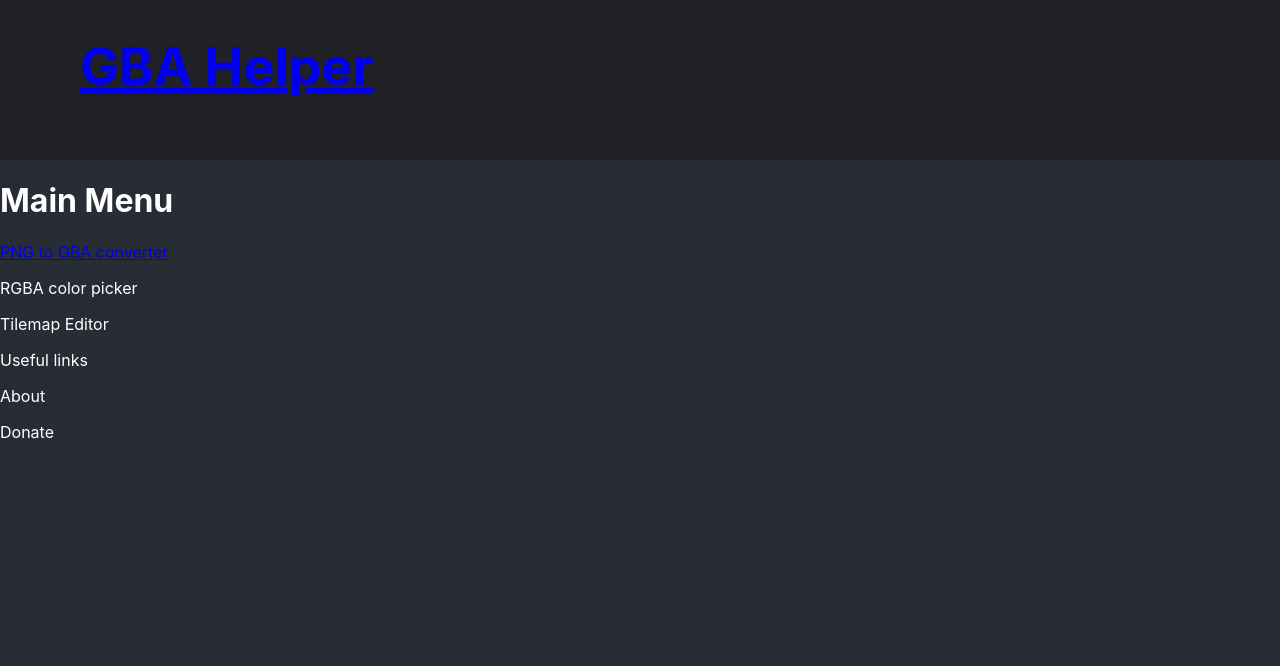
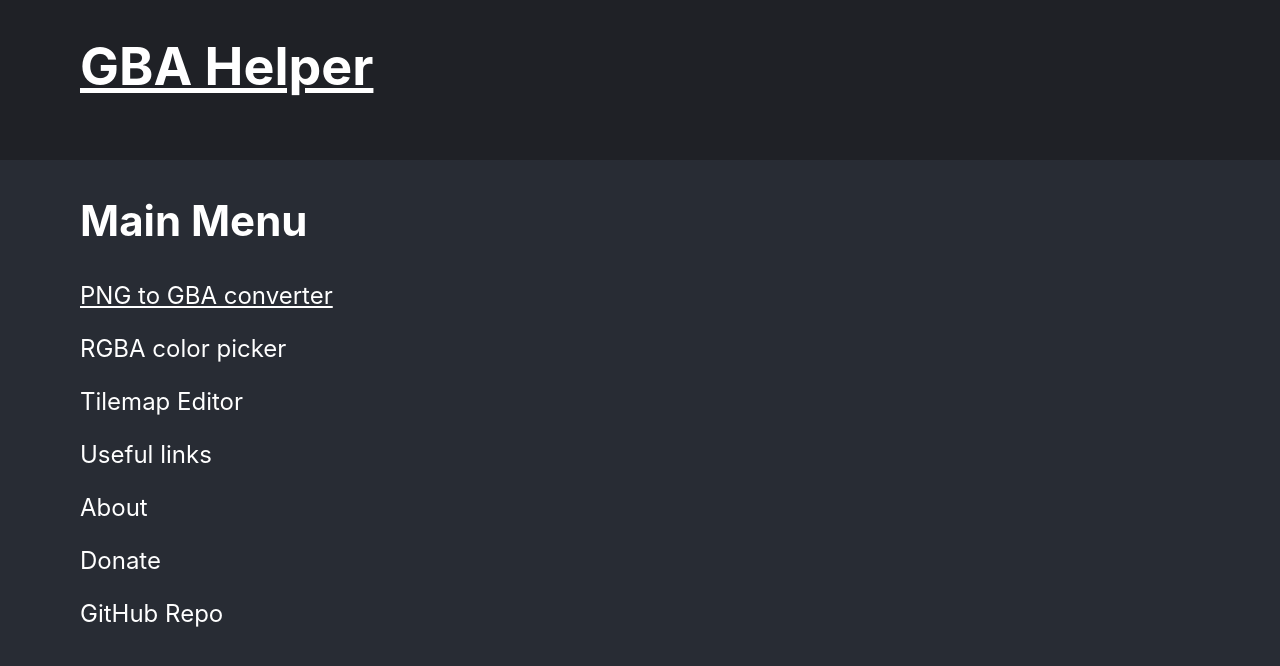
Before and after one commit to isaact23/gba-helper, a React (Create React App) app: page / in a window 1280 px wide. Shown: the top 666 px of the page. Built offline with nearby package versions, Linux system fonts and the light colour scheme.

Commit message:
Finish basic routing

```diff
--- a/src/App.scss
+++ b/src/App.scss
@@ -2,17 +2,49 @@ $text: white;
 $background1: #282c34;
 $background2: #1f2126;
 
+h1 {
+  font-size: 52px;
+}
+h2 {
+  font-size: 42px;
+}
+ul {
+  font-size: 24px;
+  padding: 0;
+  list-style-type: none;
+}
+
+a {
+  text-decoration: underline;
+}
+a:link {
+  color: $text;
+}
+a:visited {
+  color: $text;
+}
+a:hover {
+  color: #aaaaaa;
+}
+a:active {
+  color: #777777;
+}
+
 .App {
+  background-color: $background1;
+  position: fixed;
+  width: 100%;
+  height: 100%;
+  min-height: 100%;
+  margin: 0;
+  padding: 0;
   text-align: left;
-  height: 100vh;
-  background-color: $background1;
 }
 .App-header {
   background-color: $background2;
   height: 20vh;
   display: flex;
   justify-content: left;
-  font-size: calc(10px + 2vmin);
 }
 .App-header-title {
   margin-left: 10vh;
@@ -20,5 +52,11 @@ $background2: #1f2126;
 }
 
 .MainMenu {
+  margin-left: 10vh;
   color: $text;
 }
+
+.ColorPicker {
+  margin-left: 10vh;
+  color: $text;
+}
--- a/src/ColorPicker.js
+++ b/src/ColorPicker.js
@@ -1,5 +1,7 @@
 export default function ColorPicker() {
     return (
-        <h1>Color Picker</h1>
+        <div className="ColorPicker">
+            <h2>Color Picker</h2>
+        </div>
     );
 }
--- a/src/MainMenu.js
+++ b/src/MainMenu.js
@@ -3,13 +3,14 @@ import {Link} from "react-router-dom";
 export default function MainMenu() {
     return (
         <div className="MainMenu">
-            <h1>Main Menu</h1>
-            <Link to="color"><p>PNG to GBA converter</p></Link>
-            <p>RGBA color picker</p>
-            <p>Tilemap Editor</p>
-            <p>Useful links</p>
-            <p>About</p>
-            <p>Donate</p>
+            <h2>Main Menu</h2>
+            <Link to="color"><ul>PNG to GBA converter</ul></Link>
+            <ul>RGBA color picker</ul>
+            <ul>Tilemap Editor</ul>
+            <ul>Useful links</ul>
+            <ul>About</ul>
+            <ul>Donate</ul>
+            <ul>GitHub Repo</ul>
         </div>
     );
 }
--- a/src/NavBar.js
+++ b/src/NavBar.js
@@ -1,4 +1,4 @@
-import {BrowserRouter as Router, Link} from "react-router-dom";
+import {Link} from "react-router-dom";
 
 export default function NavBar() {
     return (
```
